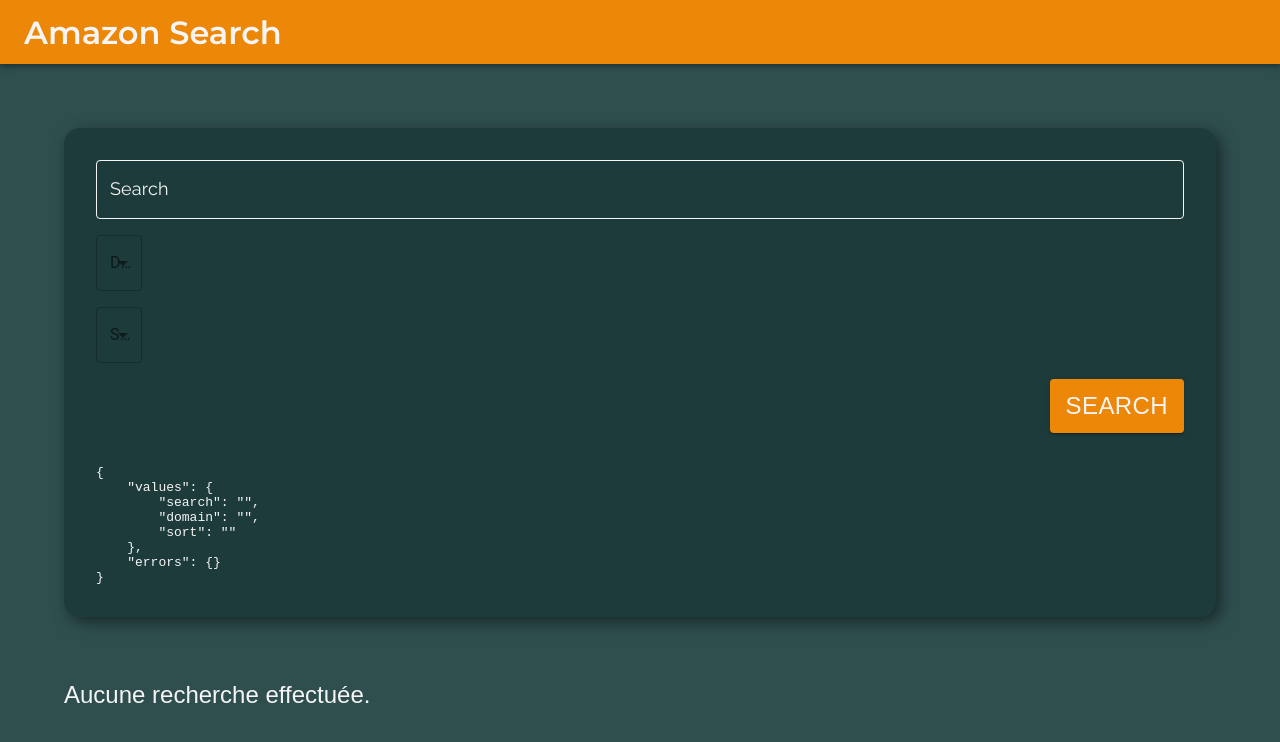
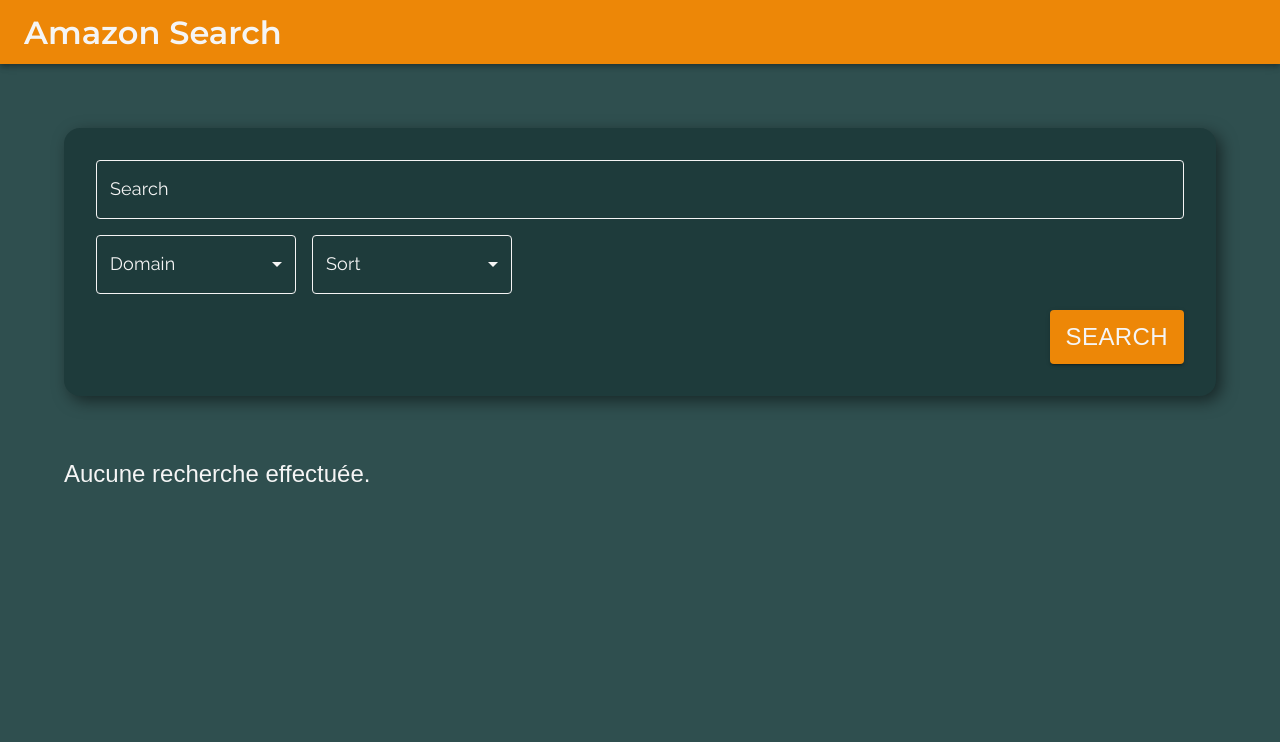
Before and after one commit to KGabard/amazon-search-app, a Next.js app: page / in a window 1280 px wide. Shown: the top 742 px of the page. Built offline with nearby package versions, Linux system fonts and the light colour scheme; a web font is replaced by a local one.

Commit message:
Mise en place de l'input MySelectField

```diff
--- a/src/app/components/search-input/SearchInput.tsx
+++ b/src/app/components/search-input/SearchInput.tsx
@@ -1,21 +1,11 @@
 import React, { CSSProperties, Dispatch, SetStateAction } from 'react'
-import { Formik, Field, Form, ErrorMessage, FormikHelpers } from 'formik'
-import {
-  TextField,
-  FormControl,
-  InputLabel,
-  Select,
-  MenuItem,
-  Button,
-  useTheme,
-  Theme,
-  Grid,
-  Typography,
-} from '@mui/material'
+import { Formik, Form, FormikHelpers } from 'formik'
+import { Button, Grid, Typography } from '@mui/material'
 import { SearchInputType } from '@/types'
 import MyTextField from '../text-field/MyTextField'
 import { theme } from '@/styles/theme'
 import * as Yup from 'yup'
+import MySelectField from '../select-field/MySelectField'
 
 interface FormData {
   search: string
@@ -38,7 +28,7 @@
   sort: Yup.string().required('Sort is required'),
 })
 
-const domains = ['US', 'UK', 'FR']
+const domainOptions = ['US', 'UK', 'FR']
 const sortOptions = ['FEATURE', 'PRICE', 'RATING']
 
 const sectionStyle: CSSProperties = {
@@ -82,42 +72,30 @@
                     errors.search && touched.search ? errors.search : ''
                   }
                 />
-                {/* {errors.search && touched.search && (
-                  <Typography
-                    component={'p'}
-                    variant="bodySmallItalic"
-                    color={theme.palette.error.main}
-                    sx={{ mt: 0.5 }}
-                  >
-                    {errors.search}
-                  </Typography>
-                )} */}
               </Grid>
 
-              <Grid item>
-                <FormControl>
-                  <InputLabel>Domain</InputLabel>
-                  <Field as={Select} name="domain" label="Domain">
-                    {domains.map((domain) => (
-                      <MenuItem key={domain} value={domain}>
-                        {domain}
-                      </MenuItem>
-                    ))}
-                  </Field>
-                </FormControl>
-              </Grid>
-
-              <Grid item>
-                <FormControl>
-                  <InputLabel>Sort</InputLabel>
-                  <Field as={Select} name="sort" label="Sort">
-                    {sortOptions.map((sort) => (
-                      <MenuItem key={sort} value={sort}>
-                        {sort}
-                      </MenuItem>
-                    ))}
-                  </Field>
-                </FormControl>
+              <Grid item sx={{ display: 'flex', gap: 2 }}>
+                <MySelectField
+                  options={domainOptions}
+                  muiAttributes={{
+                    name: 'domain',
+                    label: 'Domain',
+                    error: errors.domain && touched.domain,
+                    helperText:
+                      errors.domain && touched.domain ? errors.domain : '',
+                    style: { width: '200px' },
+                  }}
+                />
+                <MySelectField
+                  options={sortOptions}
+                  muiAttributes={{
+                    name: 'sort',
+                    label: 'Sort',
+                    error: errors.sort && touched.sort,
+                    helperText: errors.sort && touched.sort ? errors.sort : '',
+                    style: { width: '200px' },
+                  }}
+                />
               </Grid>
 
               <Grid
@@ -142,113 +120,9 @@
                 </Button>
               </Grid>
             </Grid>
-            <pre
-              style={{
-                marginTop: '32px',
-              }}
-            >
-              {JSON.stringify({ values, errors }, null, 4)}
-            </pre>
           </Form>
         )}
       </Formik>
     </section>
   )
 }
-
-// import { theme } from '@/styles/theme'
-// import { SearchInputType } from '@/types'
-// import { Button, Grid, Typography, styled } from '@mui/material'
-// import { Form, Formik } from 'formik'
-// import { CSSProperties, Dispatch, SetStateAction } from 'react'
-// import * as Yup from 'yup'
-// import MyTextField from '../text-field/MyTextField'
-// import MySelectField from '../select-field/MySelectField'
-
-// export const initialValues = {
-//   search: '',
-//   domain: 'US',
-//   sort: 'FEATURED',
-// }
-
-// export const validationSchema = Yup.object({
-//   search: Yup.string()
-//     .max(30, 'Search term should be shorter than 30 caracters')
-//     .min(2, 'Search term should be longer than 2 caracters')
-//     .required('Search term is required'),
-// })
-
-// const sectionStyle: CSSProperties = {
-//   backgroundColor: theme.palette.neutral.tertiary,
-//   padding: '32px',
-//   borderRadius: '16px',
-//   overflow: 'hidden',
-//   boxShadow: '5px 5px 16px rgba(0,0,0,0.5)',
-//   color: theme.palette.white.main,
-//   width: '100%',
-// }
-
-// type Props = {
-//   setSearchInput: Dispatch<SetStateAction<SearchInputType>>
-// }
-
-// export default function SearchInput({ setSearchInput }: Props) {
-//   return (
-//     <section className="search-input" style={sectionStyle}>
-//       <Formik
-//         initialValues={initialValues}
-//         validationSchema={validationSchema}
-//         onSubmit={(values, actions) => {
-//           setSearchInput(values)
-//           actions.setSubmitting(false)
-//         }}
-//       >
-//         {({ values, errors, isSubmitting, touched }) => (
-//           <Form autoComplete="off">
-// <Grid container direction="column" spacing={2}>
-//   <Grid item>
-//     <MyTextField name="search" label="Search" fullWidth />
-//   </Grid>
-//   <Grid item>
-//     <MySelectField
-//       name="domain"
-//       label="Domain"
-//       itemsList={['US', 'UK', 'FR']}
-//     />
-//   </Grid>
-//   <Grid
-//     item
-//     sx={{
-//       alignSelf: 'end',
-//     }}
-//   >
-//     <Button
-//       // disabled={isSubmitting}
-//       type="submit"
-//       variant="contained"
-//       color="primary"
-//     >
-//       <Typography
-//         component={'span'}
-//         variant="subtitle"
-//         sx={{ color: theme.palette.white.main }}
-//       >
-//         Search
-//       </Typography>
-//     </Button>
-//   </Grid>
-// </Grid>
-
-//             <pre
-//               style={{
-//                 marginTop: '32px',
-//               }}
-//             >
-//               {JSON.stringify({ values, errors }, null, 4)}
-//             </pre>
-//           </Form>
-//         )}
-//       </Formik>
-//     </section>
-//   )
-// }
--- a/src/app/components/select-field/MySelectField.tsx
+++ b/src/app/components/select-field/MySelectField.tsx
@@ -1,152 +1,60 @@
-import { Field } from 'formik'
+import { Field, FieldAttributes } from 'formik'
 import MenuItem from '@mui/material/MenuItem'
-// import { Select } from 'formik-mui'
-import { styled, Select } from '@mui/material'
+import { styled, TextField } from '@mui/material'
 
-const StyledSelect = styled(Select)(({ theme }) => ({
-  '& .MuiInputBase-input': {
-    color: 'blue',
-    borderColor: 'blue',
-    borderWidth: 1,
-    fontFamily: theme.typography.title.fontFamily,
-    fontWeight: theme.typography.title.fontWeight,
-    fontSize: theme.typography.title.fontSize,
-    minHeight: 'auto !important',
+const StyledComponent = styled(TextField)(({ theme }) => ({
+  '& label': {
+    color: theme.palette.white.main,
+    fontFamily: theme.typography.body.fontFamily,
+    fontWeight: theme.typography.body.fontWeight,
+    fontSize: theme.typography.body.fontSize,
   },
-  'label': {
-    color: 'blue !important',
-    borderColor: 'blue',
-    borderWidth: 1,
-    fontFamily: theme.typography.title.fontFamily,
-    fontWeight: theme.typography.title.fontWeight,
-    fontSize: theme.typography.title.fontSize,
-    minHeight: 'auto !important',
-    backgroundColor: 'blue',
+  '& .MuiSelect-select': {
+    color: theme.palette.white.main,
+    fontFamily: theme.typography.body.fontFamily,
+    fontWeight: theme.typography.body.fontWeight,
+    fontSize: theme.typography.body.fontSize,
   },
-  '& .MuiOutlinedInput-notchedOutline': {
-    borderColor: 'blue',
-    borderWidth: 1,
+  '& .MuiOutlinedInput-root': {
+    '& fieldset': {
+      borderColor: theme.palette.white.main,
+    },
+    '&:hover fieldset': {
+      borderColor: theme.palette.primary.main,
+    },
   },
-
-  '& .MuiOutlinedInput-root:hover .MuiOutlinedInput-notchedOutline': {
-    borderColor: 'blue',
+  '& label.Mui-focused': {
+    fontWeight: 'inherit',
+    fontSize: 'inherit',
+  },
+  '& label.MuiFormLabel-filled': {
+    fontWeight: 'inherit',
+    fontSize: 'inherit',
+  },
+  '& .MuiFormHelperText-root': {
+    fontFamily: theme.typography.bodySmallItalic.fontFamily,
+    fontWeight: theme.typography.bodySmallItalic.fontWeight,
+    fontSize: theme.typography.bodySmallItalic.fontSize,
+    fontStyle: theme.typography.bodySmallItalic.fontStyle,
+  },
+  '& .MuiSvgIcon-root': {
+    color: theme.palette.white.main,
   },
 }))
 
-// const StyledLabel = styled('label')(({ theme }) => ({
-//   color: 'blue',
-//   fontFamily: theme.typography.title.fontFamily,
-//   fontWeight: theme.typography.title.fontWeight,
-//   fontSize: theme.typography.title.fontSize,
-//   '&.Mui-focused': {
-//     color: 'green',
-//     borderColor: 'green',
-//   },
-// }));
-
 type Props = {
-  name: string
-  label: string
-  itemsList: string[]
+  options: string[]
+  muiAttributes: { [key: string]: FieldAttributes<any> }
 }
 
-export default function MySelectField({ name, label, itemsList }: Props) {
+export default function MySelectField({ options, muiAttributes }: Props) {
   return (
-    <Field
-      component={Select}
-      sx={{ minWidth: '244px' }}
-      // formControl={{ sx: FormControl }}
-      // formHelperText={{ children: 'How old are you?' }}
-      id={name}
-      name={name}
-      // labelId="age-simple"
-      label={label}
-    >
-      {itemsList.length > 0 &&
-        itemsList.map((item, index) => {
-          return (
-            <MenuItem key={index} value={item}>
-              {item}
-            </MenuItem>
-          )
-        })}
+    <Field as={StyledComponent} select {...muiAttributes}>
+      {options.map((option) => (
+        <MenuItem key={option} value={option}>
+          {option}
+        </MenuItem>
+      ))}
     </Field>
   )
 }
-
-
-// import { Field } from 'formik'
-// import MenuItem from '@mui/material/MenuItem'
-// // import { Select } from 'formik-mui'
-// import { styled, Select } from '@mui/material'
-
-// const StyledSelect = styled(Select)(({ theme }) => ({
-//   '& .MuiInputBase-input': {
-//     color: 'blue',
-//     borderColor: 'blue',
-//     borderWidth: 1,
-//     fontFamily: theme.typography.title.fontFamily,
-//     fontWeight: theme.typography.title.fontWeight,
-//     fontSize: theme.typography.title.fontSize,
-//     minHeight: 'auto !important',
-//   },
-//   'label': {
-//     color: 'blue !important',
-//     borderColor: 'blue',
-//     borderWidth: 1,
-//     fontFamily: theme.typography.title.fontFamily,
-//     fontWeight: theme.typography.title.fontWeight,
-//     fontSize: theme.typography.title.fontSize,
-//     minHeight: 'auto !important',
-//     backgroundColor: 'blue',
-//   },
-//   '& .MuiOutlinedInput-notchedOutline': {
-//     borderColor: 'blue',
-//     borderWidth: 1,
-//   },
-
-//   '& .MuiOutlinedInput-root:hover .MuiOutlinedInput-notchedOutline': {
-//     borderColor: 'blue',
-//   },
-// }))
-
-// // const StyledLabel = styled('label')(({ theme }) => ({
-// //   color: 'blue',
-// //   fontFamily: theme.typography.title.fontFamily,
-// //   fontWeight: theme.typography.title.fontWeight,
-// //   fontSize: theme.typography.title.fontSize,
-// //   '&.Mui-focused': {
-// //     color: 'green',
-// //     borderColor: 'green',
-// //   },
-// // }));
-
-// type Props = {
-//   name: string
-//   label: string
-//   itemsList: string[]
-// }
-
-// export default function MySelectField({ name, label, itemsList }: Props) {
-//   return (
-//     <Field
-//       component={Select}
-//       sx={{ minWidth: '244px' }}
-//       // formControl={{ sx: FormControl }}
-//       // formHelperText={{ children: 'How old are you?' }}
-//       id={name}
-//       name={name}
-//       // labelId="age-simple"
-//       label={label}
-//     >
-//       {itemsList.length > 0 &&
-//         itemsList.map((item, index) => {
-//           return (
-//             <MenuItem key={index} value={item}>
-//               {item}
-//             </MenuItem>
-//           )
-//         })}
-//     </Field>
-//   )
-// }
```
